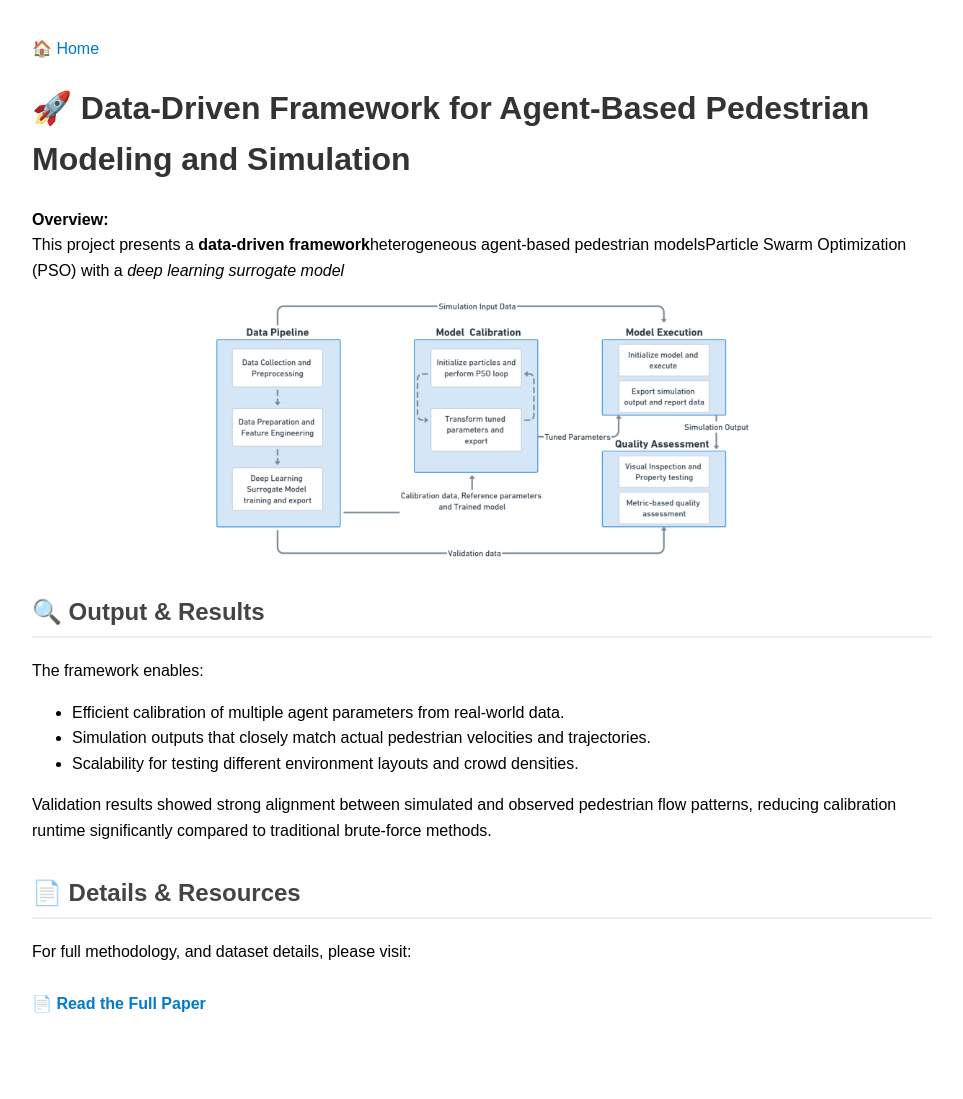
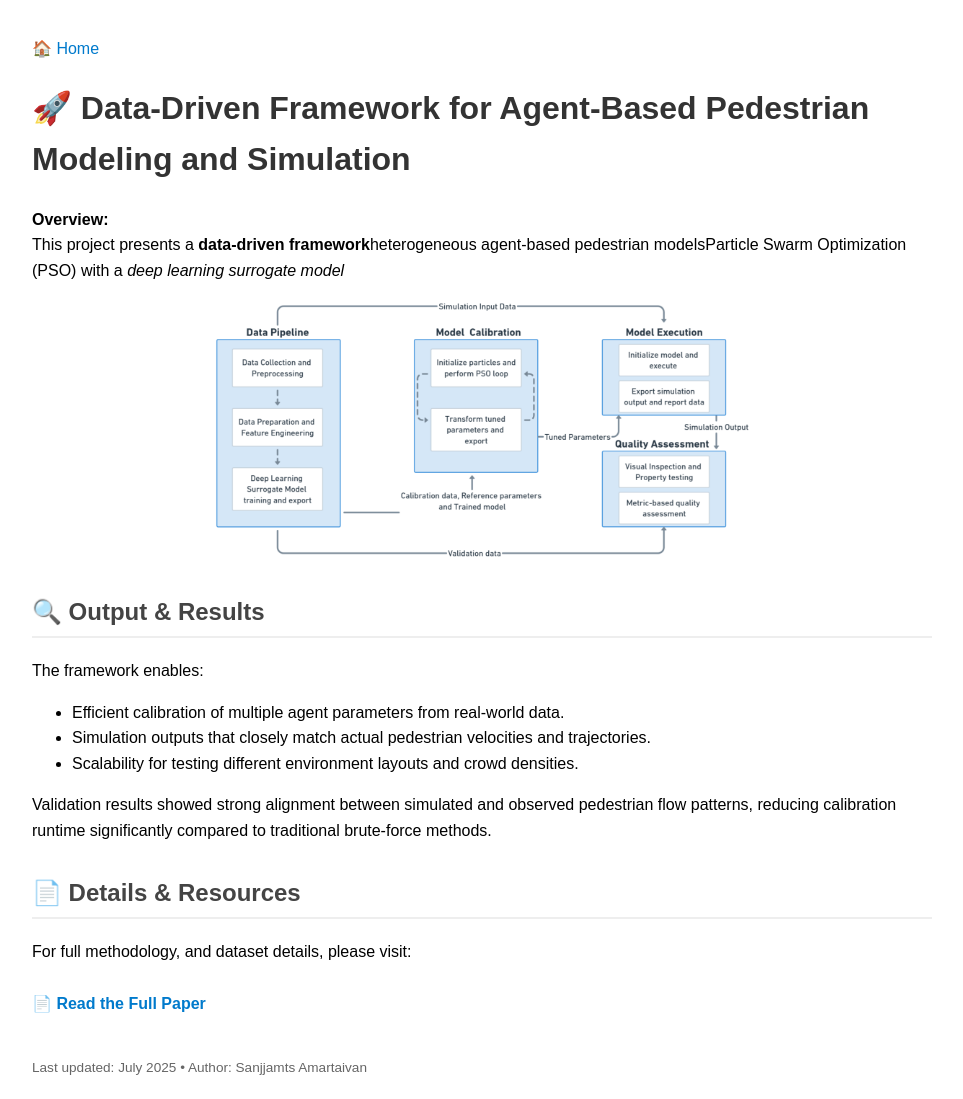
Before and after one commit to amartaivan-s/dd-abpm, a plain HTML site: page index.html in a window 1280 px wide. Shown: the whole page, without its empty margins (158-1121 px from the left). Before the commit the page ends 1036 px from the top, so only its background shows below. Drawn offline with Linux system fonts and the light colour scheme.

Commit message:
Update index.html

```diff
--- a/index.html
+++ b/index.html
@@ -73,5 +73,10 @@ For full methodology, and dataset details, please visit:
 </p>
 <a href="https://doi.org/10.1109/access.2025.3582778" target="_blank" class="details-link">📄 Read the Full Paper</a>
 
+<footer style="margin-top: 3em; font-size: 0.85em; color: #666;">
+    Last updated: July 2025 • Author: Sanjjamts Amartaivan
+  </footer>
+
+
 </body>
 </html>
```
